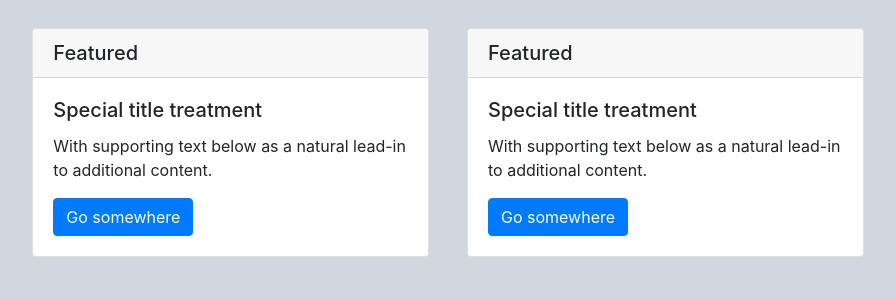
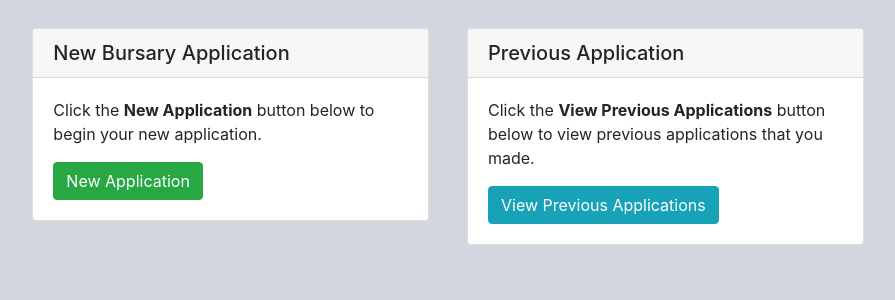
Before and after one commit to blinxcorporation/mwala-bursary-web, a PHP site: page /dashboard.php in a window 1280 px wide. Shown: the part 56-356 px from the top of the page, without its empty margins (200-1095 px from the left). Run offline with PHP 8.4, Linux system fonts and the light colour scheme; some libraries are stand-ins or nearby versions.

Commit message:
exported navbar and changed dashboard

```diff
--- a/dashboard.php
+++ b/dashboard.php
@@ -8,63 +8,28 @@
   </head>
 <body>
 <div class="container-fluid">
-<nav class="navbar navbar-expand-lg navbar-dark bg-dark">
-  <a class="navbar-brand" href="javascript:void(0)">Dashboard</a>
-  <button class="navbar-toggler" type="button" data-toggle="collapse" data-target="#navbarSupportedContent" aria-controls="navbarSupportedContent" aria-expanded="false" aria-label="Toggle navigation">
-    <span class="navbar-toggler-icon"></span>
-  </button>
-
-  <div class="collapse navbar-collapse" id="navbarSupportedContent">
-    <ul class="navbar-nav ml-auto">
-      <li class="nav-item active">
-        <a class="nav-link" href="#">Home</a>
-      </li>
-      <li class="nav-item active">
-        <a class="nav-link" href="#">Bursary Tracking(status)</a>
-      </li>
-      <li class="nav-item active">
-        <a class="nav-link" href="#">Updates</a>
-      </li>
-      <li class="nav-item dropdown active">
-        <a class="nav-link dropdown-toggle" href="#" id="navbarDropdown" role="button" data-toggle="dropdown" aria-haspopup="true" aria-expanded="false">
-         Careers
-        </a>
-        <div class="dropdown-menu" aria-labelledby="navbarDropdown">
-          <a class="dropdown-item" href="#">Jobs</a>
-          <div class="dropdown-divider"></div>
-          <a class="dropdown-item" href="#">Internships</a>
-          <div class="dropdown-divider"></div>
-          <a class="dropdown-item" href="#">Attachments</a>
-        </div>
-      </li>
-      <li class="nav-item active">
-        <a class="nav-link" href="#">Contact Us</a>
-      </li>
-    </ul>
-
-  </div>
-</nav>
+<?php
+   include './includes/navbar.php';
+   ?>
 <!--end of navbar-->
 
 <div class="row mt-4">
 <div class="col-md-2"></div>
 <div class="col-md-4 m-1">
 <div class="card">
-  <h5 class="card-header">Featured</h5>
+  <h5 class="card-header">New Bursary Application</h5>
   <div class="card-body">
-    <h5 class="card-title">Special title treatment</h5>
-    <p class="card-text">With supporting text below as a natural lead-in to additional content.</p>
-    <a href="#" class="btn btn-primary">Go somewhere</a>
+    <p class="card-text">Click the <strong>New Application</strong> button below to begin your new application.</p>
+    <a href="#" class="btn btn-success">New Application</a>
   </div>
 </div>
 </div>
 <div class="col-md-4 m-1">
 <div class="card">
-  <h5 class="card-header">Featured</h5>
+  <h5 class="card-header">Previous Application</h5>
   <div class="card-body">
-    <h5 class="card-title">Special title treatment</h5>
-    <p class="card-text">With supporting text below as a natural lead-in to additional content.</p>
-    <a href="#" class="btn btn-primary">Go somewhere</a>
+    <p class="card-text">Click the <strong>View Previous Applications</strong> button below to view previous applications that you made.</p>
+    <a href="#" class="btn btn-info">View Previous Applications</a>
   </div>
 </div>
 </div>
--- /dev/null
+++ b/includes/navbar.php
@@ -0,0 +1,36 @@
+<nav class="navbar navbar-expand-lg navbar-dark bg-dark">
+  <a class="navbar-brand" href="javascript:void(0)">Dashboard</a>
+  <button class="navbar-toggler" type="button" data-toggle="collapse" data-target="#navbarSupportedContent" aria-controls="navbarSupportedContent" aria-expanded="false" aria-label="Toggle navigation">
+    <span class="navbar-toggler-icon"></span>
+  </button>
+
+  <div class="collapse navbar-collapse" id="navbarSupportedContent">
+    <ul class="navbar-nav ml-auto">
+      <li class="nav-item active">
+        <a class="nav-link" href="#">Home</a>
+      </li>
+      <li class="nav-item active">
+        <a class="nav-link" href="#">Bursary Tracking(status)</a>
+      </li>
+      <li class="nav-item active">
+        <a class="nav-link" href="#">Updates</a>
+      </li>
+      <li class="nav-item dropdown active">
+        <a class="nav-link dropdown-toggle" href="#" id="navbarDropdown" role="button" data-toggle="dropdown" aria-haspopup="true" aria-expanded="false">
+         Careers
+        </a>
+        <div class="dropdown-menu" aria-labelledby="navbarDropdown">
+          <a class="dropdown-item" href="#">Jobs</a>
+          <div class="dropdown-divider"></div>
+          <a class="dropdown-item" href="#">Internships</a>
+          <div class="dropdown-divider"></div>
+          <a class="dropdown-item" href="#">Attachments</a>
+        </div>
+      </li>
+      <li class="nav-item active">
+        <a class="nav-link" href="#">Contact Us</a>
+      </li>
+    </ul>
+
+  </div>
+</nav>
```
